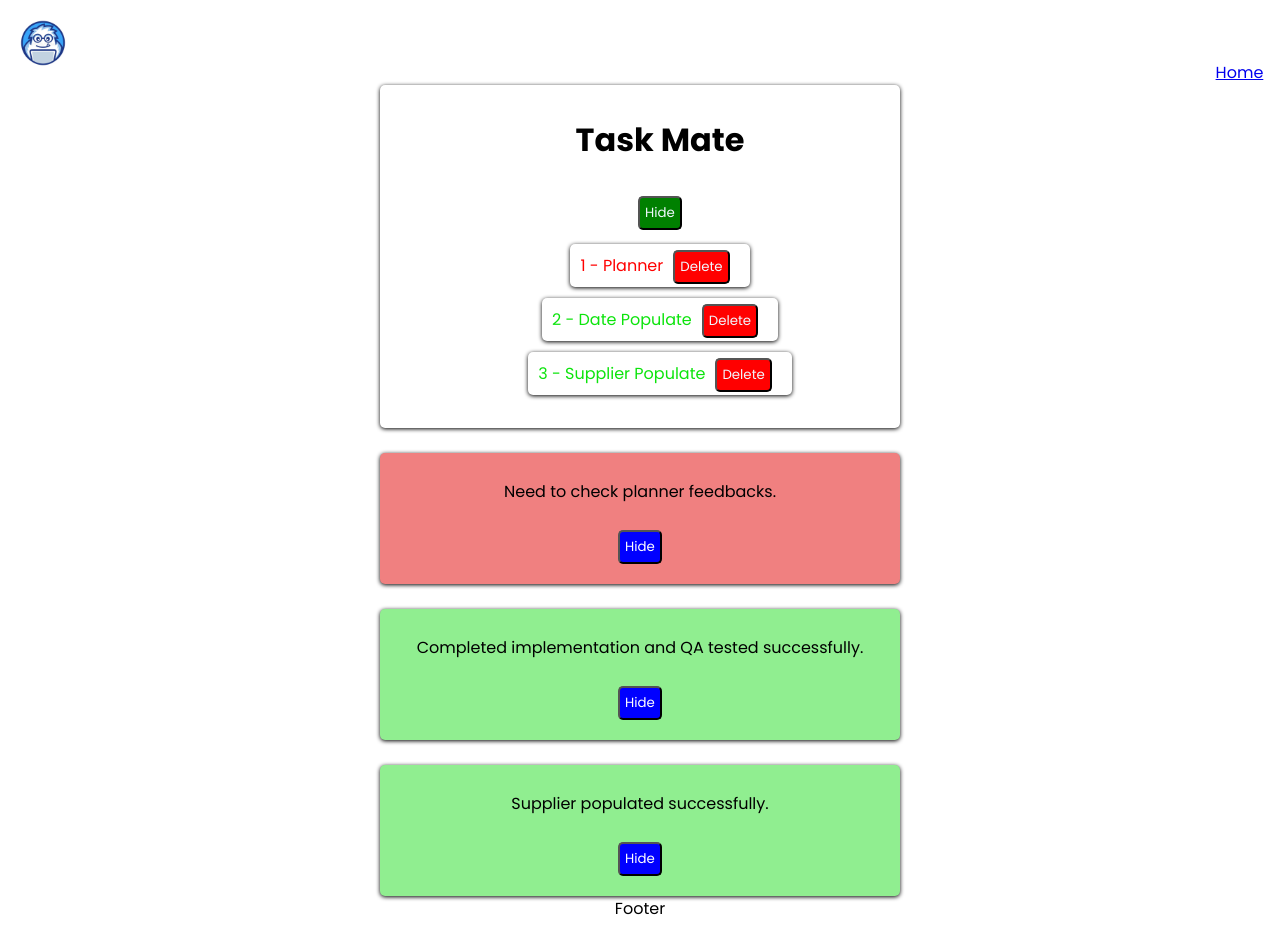
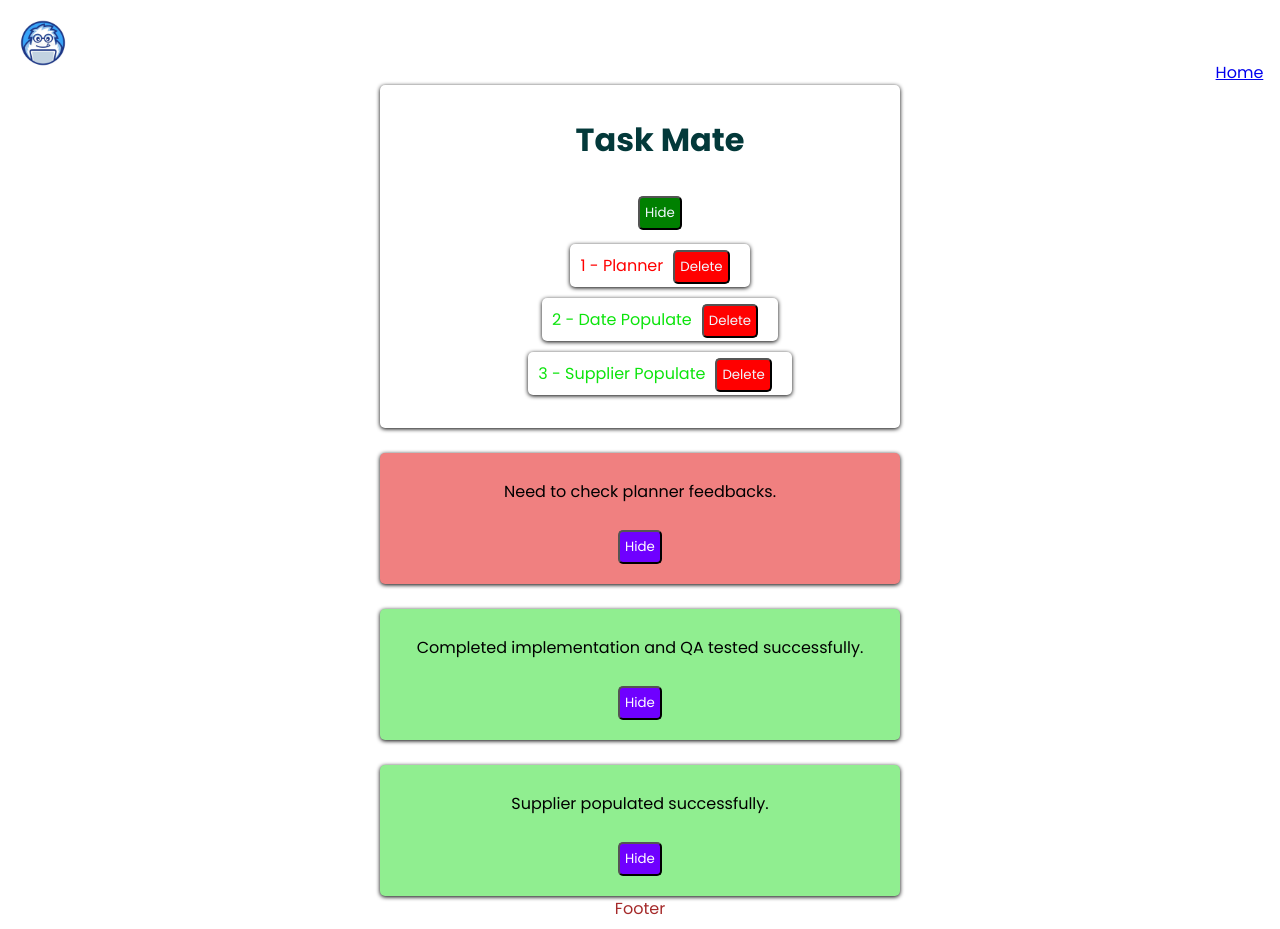
Before and after one commit to SivaG-pro/Taskmate, a React (Create React App) app: page / in a window 1280 px wide. Built offline with nearby package versions, Linux system fonts and the light colour scheme.

Commit message:
Css Module

```diff
--- a/src/App.css
+++ b/src/App.css
@@ -14,14 +14,7 @@
     text-align: center;
 }
 /*  */
-.boxes{
-    width: 300px;
-    box-shadow: black 0px 1px 4px ;
-  padding: 10px;
-  margin: auto;
-  align-content: center;
-  border-radius: 5px;
-}
+
 
 
 li{
@@ -75,7 +68,8 @@ button.sub{
 
 .hide{
     color:white;
-    background-color: blue;
+    background-color: rgb(111, 0, 255);
+
 }
 .footer{
     text-align: center;
--- /dev/null
+++ b/src/Footer.module.css
@@ -0,0 +1,4 @@
+.footer{
+    color:brown;
+    text-align: center;
+}
--- a/src/components/BoxCard.js
+++ b/src/components/BoxCard.js
@@ -1,10 +1,17 @@
 import { useState } from 'react';
 export  function BoxCard({result,children}) {
   const [show,setShow]=useState(true);
-  return ( show &&
+  return (
+    <>
+    {show &&
     <div className={`box ${result}`}>
       {children}
       <button className='hide' onClick={() => setShow(!show)}>Hide</button>
     </div>
+  }
+
+    </>
+
+
   )
 }
--- a/src/components/Footer.js
+++ b/src/components/Footer.js
@@ -1,8 +1,8 @@
-
+import styles from '../Footer.module.css'
 
 export  function Footer() {
   return (
-    <div className="footer">
+    <div className={styles.footer}>
       Footer
     </div>
   )
--- a/src/components/Task.js
+++ b/src/components/Task.js
@@ -19,11 +19,14 @@ export  function Task(props) {
         console.log(input)
         settasks(tasks.filter(tasks => tasks.id !==input))
       }
+      const style={
+        color:"#03393a"
+      }
   return (
     <>
       <div className="box">
       <ul>
-        <h1>Task {props.title}</h1>
+        <h1 style={style}>Task {props.title}</h1>
         <button className='addButton' onClick={() => setShow(!show) } >{show ? "Hide":"Show"}</button>
         { show && tasks.map((task) => (
           <TaskCard key={task.id} task={task}  deletetask={deletetask} />
```
